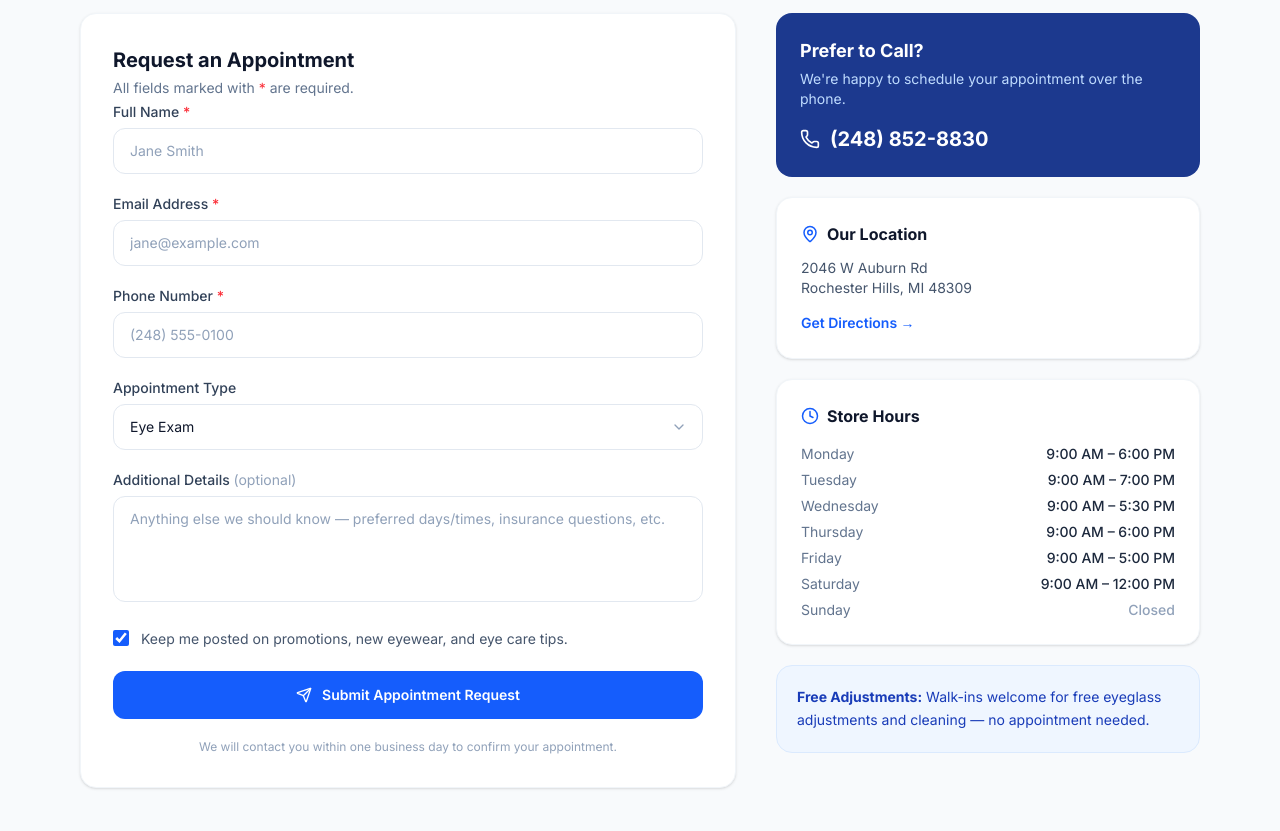
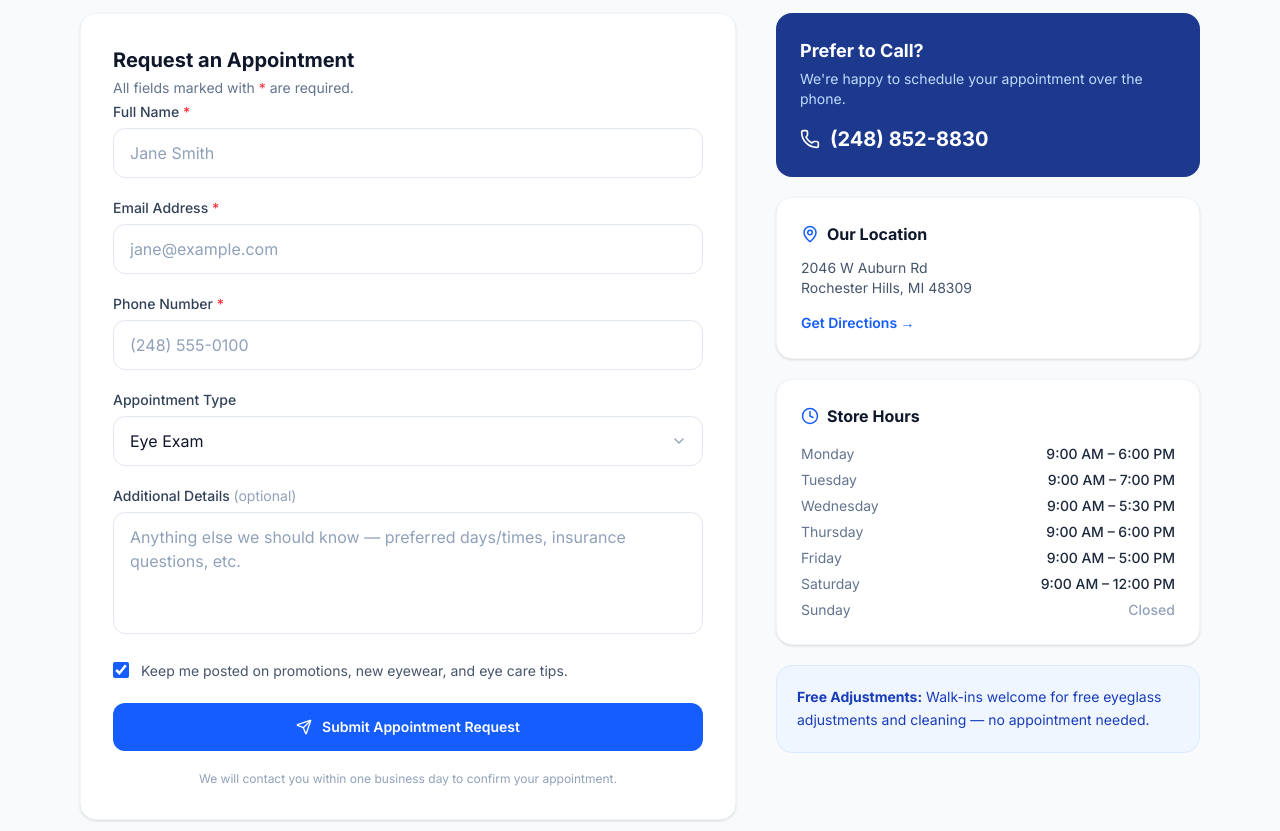
Before and after one commit to rosechar/focusoptical-v2, a Next.js app: page /contact in a window 1280 px wide. Shown: the part 420-1251 px from the top of the page. Built offline with nearby package versions, Linux system fonts and the light colour scheme.

Commit message:
form zoom fix

```diff
--- a/app/globals.css
+++ b/app/globals.css
@@ -8,13 +8,4 @@
   html {
     scroll-behavior: smooth;
   }
-
-  /* iOS Safari zooms in on focus when a control's font-size is below 16px */
-  @media (max-width: 640px) {
-    input,
-    select,
-    textarea {
-      font-size: 16px;
-    }
-  }
 }
--- a/components/AppointmentForm.tsx
+++ b/components/AppointmentForm.tsx
@@ -133,7 +133,7 @@ export default function AppointmentForm() {
           onChange={handleChange}
           placeholder="Jane Smith"
           autoComplete="name"
-          className={`w-full px-4 py-3 rounded-xl border text-slate-900 placeholder-slate-400 text-sm transition-colors focus:outline-none focus:ring-2 focus:ring-blue-500 focus:border-transparent ${
+          className={`w-full px-4 py-3 rounded-xl border text-slate-900 placeholder-slate-400 text-base transition-colors focus:outline-none focus:ring-2 focus:ring-blue-500 focus:border-transparent ${
             errors.name
               ? "border-red-300 bg-red-50"
               : "border-slate-200 bg-white hover:border-slate-300"
@@ -163,7 +163,7 @@ export default function AppointmentForm() {
           onChange={handleChange}
           placeholder="jane@example.com"
           autoComplete="email"
-          className={`w-full px-4 py-3 rounded-xl border text-slate-900 placeholder-slate-400 text-sm transition-colors focus:outline-none focus:ring-2 focus:ring-blue-500 focus:border-transparent ${
+          className={`w-full px-4 py-3 rounded-xl border text-slate-900 placeholder-slate-400 text-base transition-colors focus:outline-none focus:ring-2 focus:ring-blue-500 focus:border-transparent ${
             errors.email
               ? "border-red-300 bg-red-50"
               : "border-slate-200 bg-white hover:border-slate-300"
@@ -193,7 +193,7 @@ export default function AppointmentForm() {
           onChange={handleChange}
           placeholder="(248) 555-0100"
           autoComplete="tel"
-          className={`w-full px-4 py-3 rounded-xl border text-slate-900 placeholder-slate-400 text-sm transition-colors focus:outline-none focus:ring-2 focus:ring-blue-500 focus:border-transparent ${
+          className={`w-full px-4 py-3 rounded-xl border text-slate-900 placeholder-slate-400 text-base transition-colors focus:outline-none focus:ring-2 focus:ring-blue-500 focus:border-transparent ${
             errors.phone
               ? "border-red-300 bg-red-50"
               : "border-slate-200 bg-white hover:border-slate-300"
@@ -221,7 +221,7 @@ export default function AppointmentForm() {
             name="appointment"
             value={form.appointment}
             onChange={handleChange}
-            className="w-full appearance-none px-4 py-3 pr-10 rounded-xl border border-slate-200 bg-white text-slate-900 text-sm transition-colors focus:outline-none focus:ring-2 focus:ring-blue-500 focus:border-transparent hover:border-slate-300 cursor-pointer"
+            className="w-full appearance-none px-4 py-3 pr-10 rounded-xl border border-slate-200 bg-white text-slate-900 text-base transition-colors focus:outline-none focus:ring-2 focus:ring-blue-500 focus:border-transparent hover:border-slate-300 cursor-pointer"
           >
             {appointmentTypes.map(({ value, label }) => (
               <option key={value} value={value}>
@@ -252,7 +252,7 @@ export default function AppointmentForm() {
           onChange={handleChange}
           rows={4}
           placeholder="Anything else we should know — preferred days/times, insurance questions, etc."
-          className="w-full px-4 py-3 rounded-xl border border-slate-200 bg-white text-slate-900 placeholder-slate-400 text-sm transition-colors focus:outline-none focus:ring-2 focus:ring-blue-500 focus:border-transparent hover:border-slate-300 resize-none"
+          className="w-full px-4 py-3 rounded-xl border border-slate-200 bg-white text-slate-900 placeholder-slate-400 text-base transition-colors focus:outline-none focus:ring-2 focus:ring-blue-500 focus:border-transparent hover:border-slate-300 resize-none"
         />
       </div>
 
```
